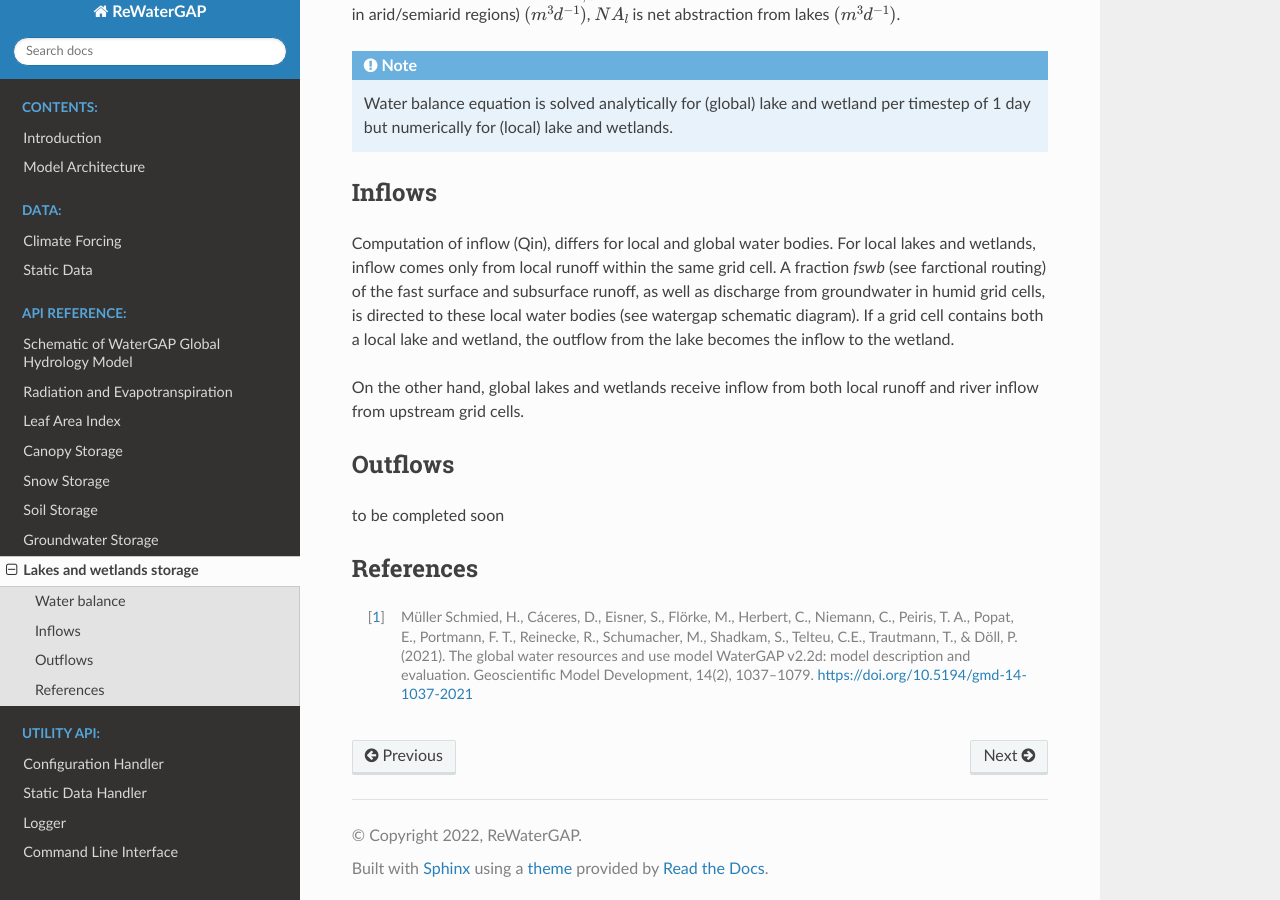
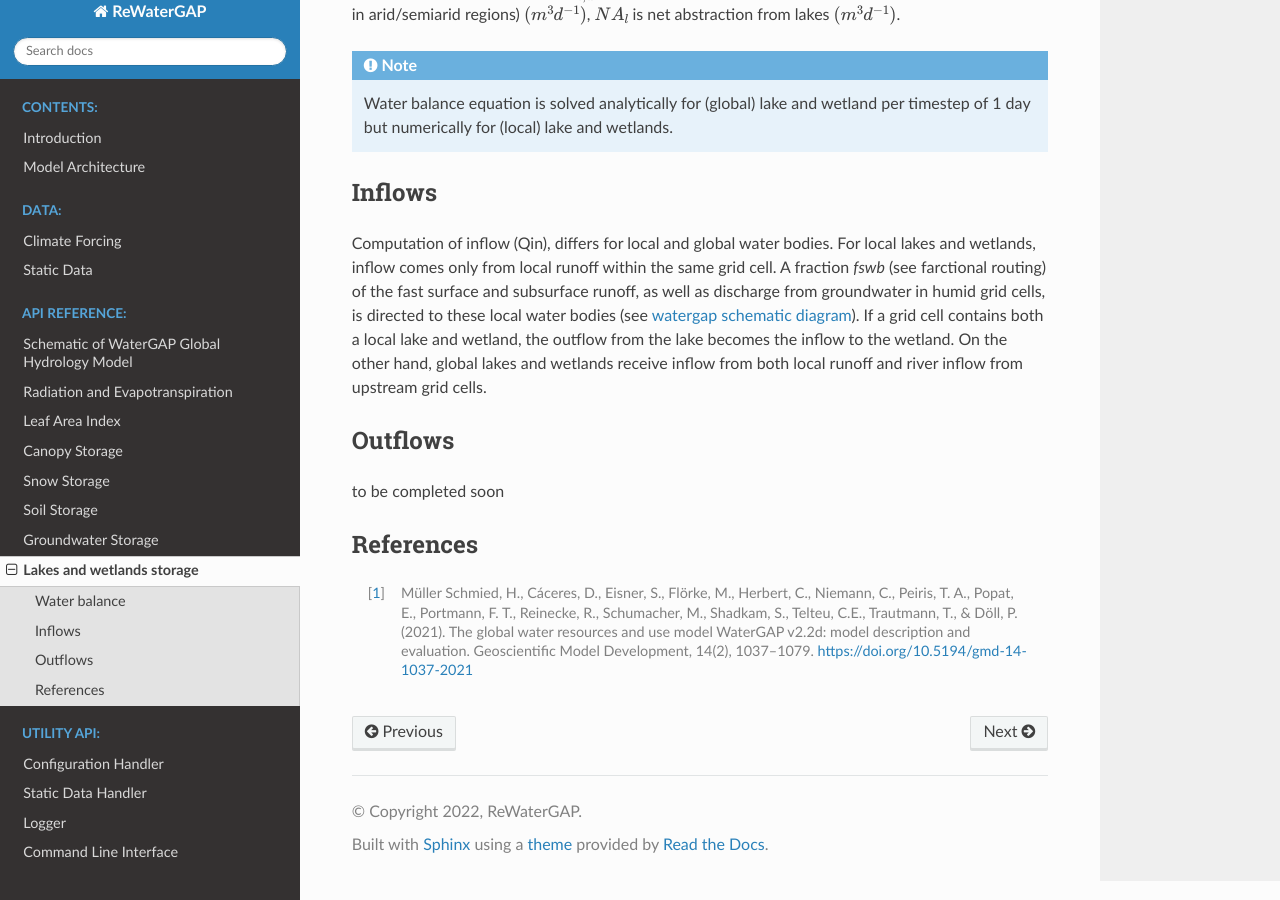
Before and after one commit to HydrologyFrankfurt/ReWaterGAP, a Sphinx documentation site: the page built from docs/api_docs/lakes_wetlands_storage.rst, in a window 1280 px wide and 900 px high, scrolled down 1051 px. Built offline with Sphinx 7.4.7 and the Read the Docs theme 2.0.0, drawn with Linux system fonts in a browser that asks for light colours; some of the changed lines change nothing that is shown.

Commit message:
Update lakes_wetlands_storage.rst

```diff
--- a/docs/api_docs/lakes_wetlands_storage.rst
+++ b/docs/api_docs/lakes_wetlands_storage.rst
@@ -32,8 +32,7 @@ Inflows
 -------
 Computation of inflow (Qin), differs for local and global water bodies.
 For local lakes and wetlands, inflow comes only from local runoff within the same grid cell.
-A fraction  *fswb* (see farctional routing) of the fast surface and subsurface runoff, as well as discharge from groundwater in humid grid cells, is directed to these local water bodies (see watergap schematic diagram). If a grid cell contains both a local lake and wetland, the outflow from the lake becomes the inflow to the wetland.
-
+A fraction  *fswb* (see farctional routing) of the fast surface and subsurface runoff, as well as discharge from groundwater in humid grid cells, is directed to these local water bodies (see :ref:`watergap schematic diagram <watergap_scheme>`). If a grid cell contains both a local lake and wetland, the outflow from the lake becomes the inflow to the wetland.
 On the other hand, global lakes and wetlands receive inflow from both local runoff and river inflow from upstream grid cells.
 
 
```
